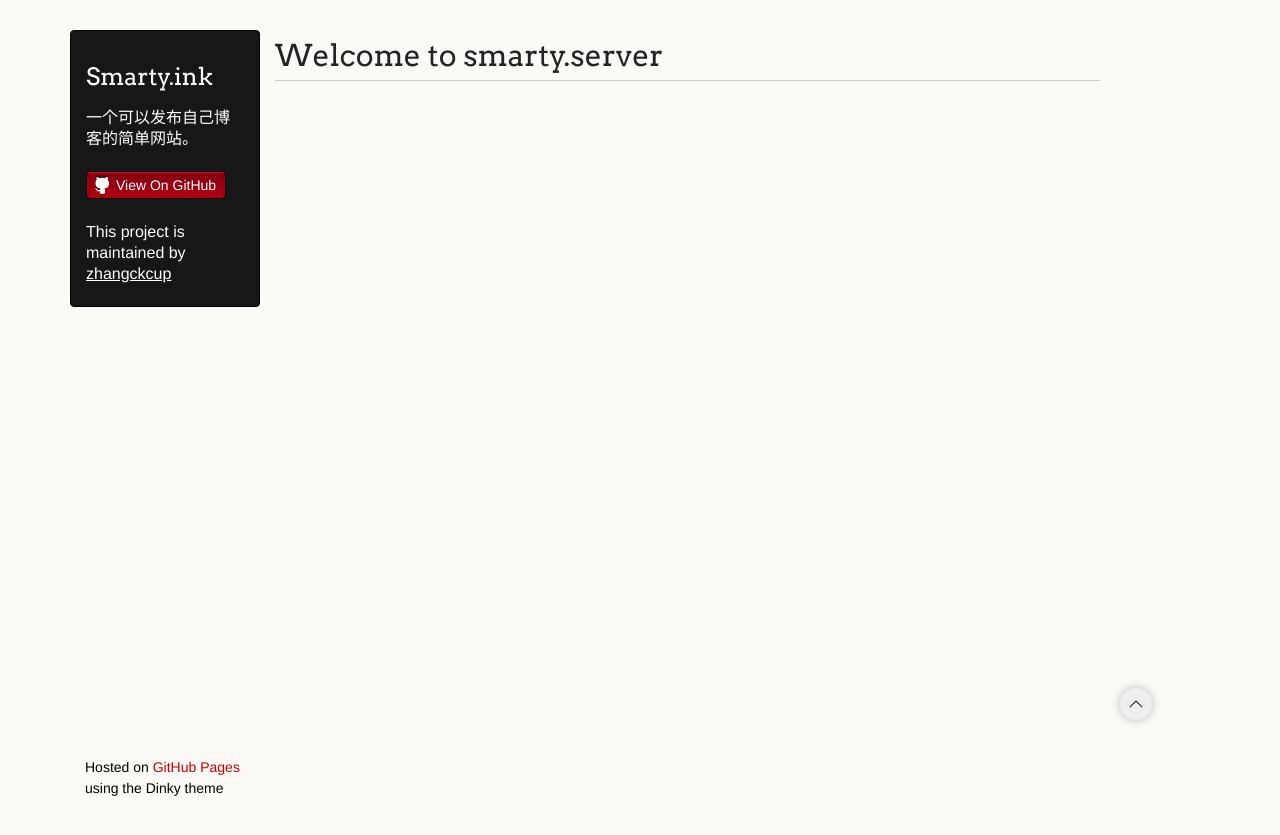
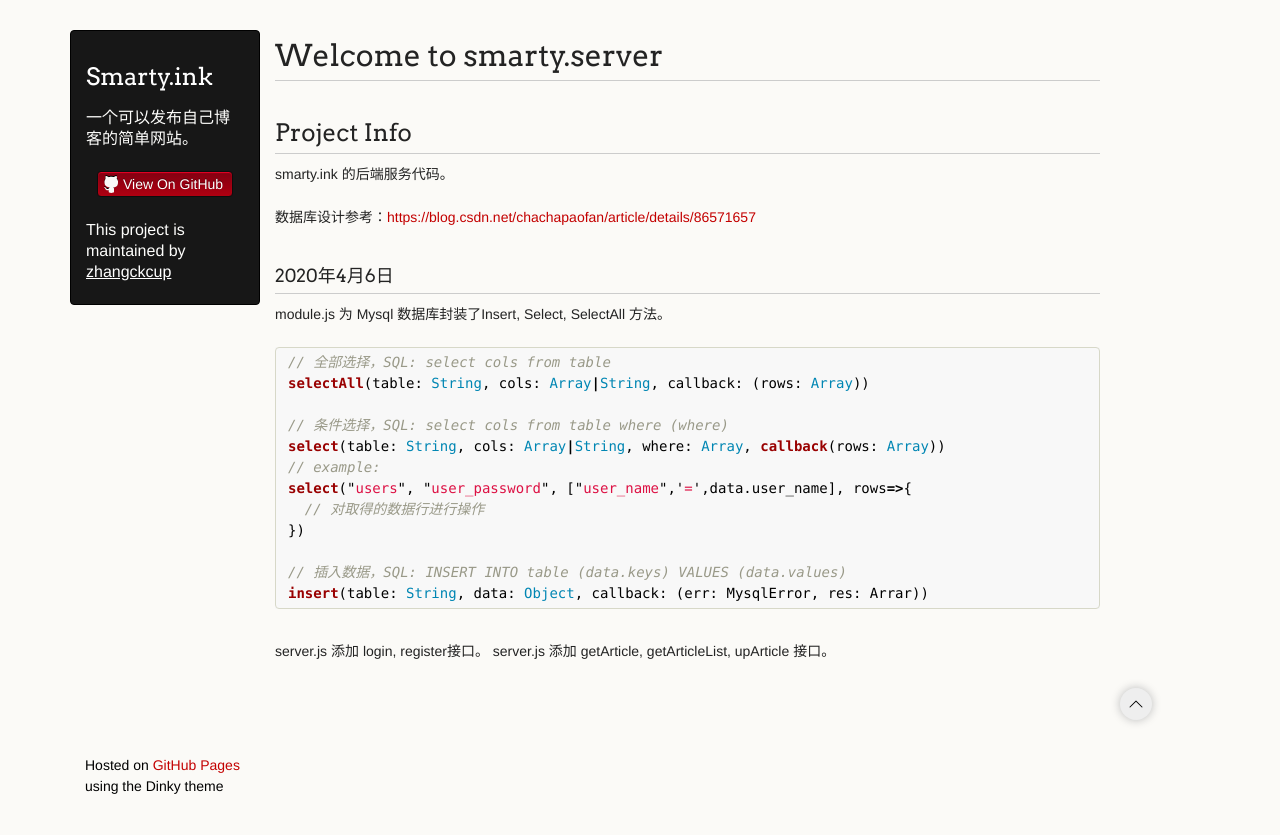
Before and after one commit to zhangckcup/smarty.server, a Jekyll site: the page built from docs/index.md, in a window 1280 px wide. Shown: the top 835 px of the page. Built offline with Jekyll 4.4.1, drawn with Linux system fonts in a browser that asks for light colours; our own code applies the rules of GitHub Pages for plain Markdown files.

Commit message:
add README to index

````diff
--- a/docs/_layouts/default.html
+++ b/docs/_layouts/default.html
@@ -29,7 +29,6 @@
                 <h1 class="header">{{ site.title | default: site.github.repository_name }}</h1>
               </a>
               <p class="header">{{ site.description | default: site.github.project_tagline }}</p>
-
               <ul>
                 {% if site.show_downloads %}
                   <li class="download"><a class="buttons" href="{{ site.github.zip_url }}">Download ZIP</a></li>
@@ -37,11 +36,9 @@
                 {% endif %}
                 <li><a class="buttons github" href="{{ site.github.repository_url }}">View On GitHub</a></li>
               </ul>
-
               {% if site.github.is_project_page %}
                 <p class="header">This project is maintained by <a class="header name" href="{{ site.github.owner_url }}">{{ site.github.owner_name }}</a></p>
               {% endif %}
-
               {% if site.github.is_user_page %}
                 <ul>
                   <li><a class="buttons github" href="{{ site.github.owner_url }}">GitHub Profile</a></li>
--- a/docs/_sass/jekyll-theme-dinky.scss
+++ b/docs/_sass/jekyll-theme-dinky.scss
@@ -199,7 +199,7 @@
  }
 
 header {
-	margin-top:30px;
+  margin-top:30px;
 }
 
 header>.row:first-child{
@@ -239,7 +239,7 @@
 	font-weight: 300;
 	line-height: 1.3em;
 	border-bottom: none;
-	margin-top: 0;
+  margin-top: 0;
 }
 
 
@@ -259,14 +259,23 @@
   list-style:none;
   padding:0;
 }
-
+@media (min-width:992px){
+header li {
+    margin-left: -4px;
+  }
+}
+@media (min-width:1200px){
+  header li {
+    margin-left: 11px;
+    }
+  }
 header li {
   list-style-type: none;
-  width: 140px;
   height:auto;
+  width: 136px;
 	margin-bottom: 12px;
 	line-height: 1em;
-	padding: 6px 6px 6px 7px;
+	padding: 5px;
 
 	background: #AF0011;
 	background: -moz-linear-gradient(top, #AF0011 0%, #820011 100%);
@@ -299,8 +308,7 @@
 	background: url(../images/arrow-down.png) no-repeat;
 	font-weight: normal;
 	text-shadow: rgba(0, 0, 0, 0.4) 0 -1px 0;
-	padding: 2px 2px 2px 22px;
-	height: 30px;
+	padding: 2px 2px 2px 20px;
 }
 
 a.github {
--- a/docs/index.md
+++ b/docs/index.md
@@ -1 +1,29 @@
 # Welcome to smarty.server
+
+## Project Info
+
+smarty.ink 的后端服务代码。
+
+数据库设计参考：[https://blog.csdn.net/chachapaofan/article/details/86571657](https://blog.csdn.net/chachapaofan/article/details/86571657)
+
+### 2020年4月6日
+
+module.js 为 Mysql 数据库封装了Insert, Select, SelectAll 方法。
+
+```js
+// 全部选择，SQL: select cols from table
+selectAll(table: String, cols: Array|String, callback: (rows: Array))
+
+// 条件选择，SQL: select cols from table where (where)
+select(table: String, cols: Array|String, where: Array, callback(rows: Array))
+// example:
+select("users", "user_password", ["user_name",'=',data.user_name], rows=>{
+  // 对取得的数据行进行操作
+})
+
+// 插入数据，SQL: INSERT INTO table (data.keys) VALUES (data.values)
+insert(table: String, data: Object, callback: (err: MysqlError, res: Arrar))
+```
+
+server.js 添加 login, register接口。
+server.js 添加 getArticle, getArticleList, upArticle 接口。
````
